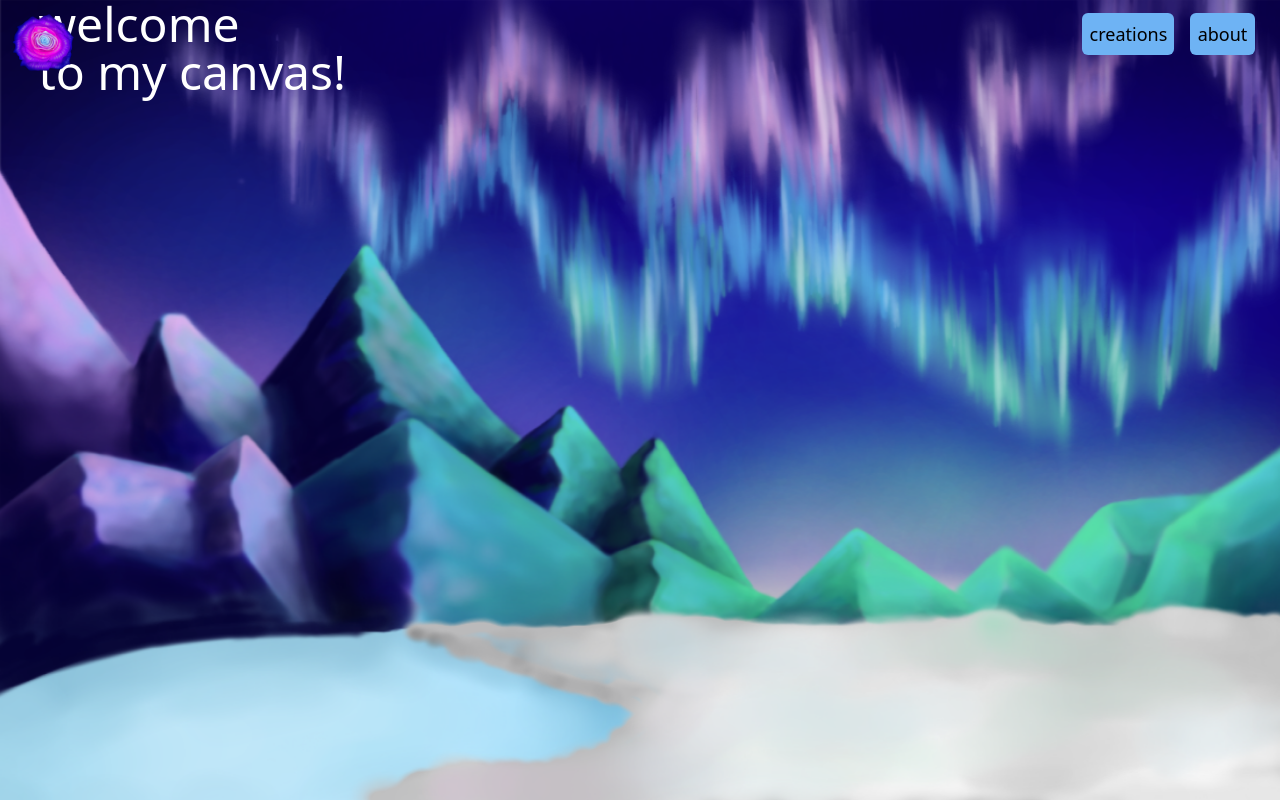
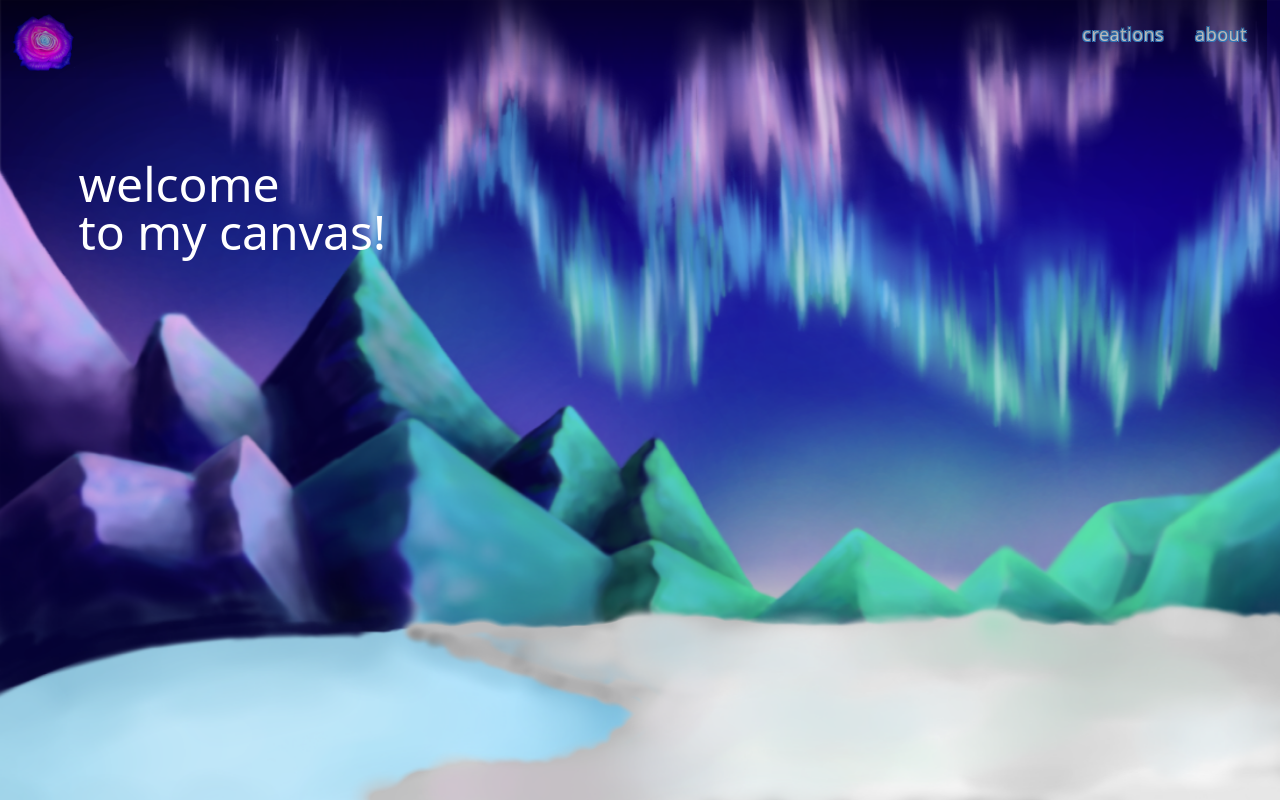
Before and after one commit to night-pianist/myPortfolio, a React (Create React App) app: page / in a window 1280 px wide. Built offline with nearby package versions, Linux system fonts and the light colour scheme.

Commit message:
update gradient + add some animation

```diff
--- a/package.json
+++ b/package.json
@@ -11,6 +11,7 @@
     "@types/react-dom": "^18.3.0",
     "react": "^18.3.1",
     "react-dom": "^18.3.1",
+    "react-intersection-observer": "^9.13.0",
     "react-router-dom": "^6.25.1",
     "react-scripts": "5.0.1",
     "typescript": "^4.9.5",
--- a/src/components/LandingPage.tsx
+++ b/src/components/LandingPage.tsx
@@ -1,4 +1,5 @@
 import { useNavigate, Link } from 'react-router-dom';
+import { useInView } from 'react-intersection-observer'; // scrolling effect
 import '../styling/landing.css';
 import logo from '../media/logo.png'
 import bg from '../media/bg.png'
@@ -10,6 +11,11 @@ const LandingPage = () => {
     const aboutOnClick = () => { navigate('/about'); } // go to the about page
     const creationsOnClick = () => { navigate('/creations'); } // go to the creations page
 
+    const { ref: ref1, inView: inView1 } = useInView({ triggerOnce: true, threshold: 0.1 });
+    const { ref: ref2, inView: inView2 } = useInView({ triggerOnce: true, threshold: 0.1 });
+    const { ref: ref3, inView: inView3 } = useInView({ triggerOnce: true, threshold: 0.1 });
+    const { ref: ref4, inView: inView4 } = useInView({ triggerOnce: true, threshold: 0.1 });
+
     return (
         <div className="landing-page">
             <img
@@ -17,7 +23,7 @@ const LandingPage = () => {
                 alt="bg"
                 className="bg-pic"
             />
-            <div className="navbar absolute w-[99%]">
+            <div className="navbar absolute w-[99%] gradient-shadow">
                 <div className="relative flex items-center">
                     <img
                         src={logo}
@@ -27,14 +33,14 @@ const LandingPage = () => {
                     />
                     <div className="btns-container absolute top-0 right-0 flex justify-end space-x-4" style={{ padding: '1%'}}>
                         <button // about button
-                            className="about-btn bg-ice-blue sm:text-sm md:text-md lg:text-lg rounded-md"
+                            className="about-btn text-outline tracking-wide text-white sm:text-sm md:text-md lg:text-lg rounded-md"
                             style={{ padding: '5%' }}
                             onClick={aboutOnClick}
                         >
                             creations
                         </button>
                         <button // creations button
-                            className="creation-btn bg-ice-blue sm:text-sm md:text-md lg:text-lg rounded-md"
+                            className="creation-btn text-outline tracking-wide text-white sm:text-sm md:text-md lg:text-lg rounded-md"
                             style={{ padding: '5%' }}
                             onClick={creationsOnClick}
                         >
@@ -45,20 +51,45 @@ const LandingPage = () => {
             </div>
             <div className="welcome">
                 <h1
-                    className="sm:text-3xl md:text-4xl lg:text-5xl text-white"
+                    className="sm:text-3xl md:text-4xl lg:text-5xl text-white pl-10 pt-40"
                     style={{ marginLeft: '3%' }}
                 >
                     welcome
                 </h1>
                 <h1
+                    className="sm:text-3xl md:text-4xl lg:text-5xl text-white pl-10"
+                    style={{ marginLeft: '3%' }}
+                >
+                    to my canvas!
+                </h1>
+                {/* <h1
                     className="welcome sm:text-3xl md:text-4xl lg:text-5xl text-white"
                     style={{ marginLeft: '3%' }}
                 >
                     to my canvas!
-                </h1>
+                </h1> */}
             </div>
-            <div className="main-content text-white">
-                i'm khiet!
+            <div className="transition">
+
+            </div>
+            <div className="main-content text-white sm:text-5xl md:text-6xl lg:text-7xl flex flex-vertical justify-center" style={{ padding: '3%'}}>
+                <div className="title">
+                    i'm khiet!
+                </div>
+                <div className="overflow-hidden">
+                    <div ref={ref1} className={`animated-div ${inView1 ? 'animate-left' : ''}`}>
+                        <p>I’m an artist...</p>
+                    </div>
+                    <div ref={ref2} className={`animated-div ${inView2 ? 'animate-right' : ''}`}>
+                        <p>I’m a CAD technician...</p>
+                    </div>
+                    <div ref={ref3} className={`animated-div ${inView3 ? 'animate-left' : ''}`}>
+                        <p>I’m a programmer...</p>
+                    </div>
+                    <div ref={ref4} className={`animated-div ${inView4 ? 'animate-right' : ''}`}>
+                        <p>I’m a music lover...</p>
+                    </div>
+                </div>
             </div>
         </div>
      );
--- a/src/styling/landing.css
+++ b/src/styling/landing.css
@@ -19,13 +19,33 @@ button, .logo {
     z-index: -1;
 }
 
-.logo {
-    /* position: absolute; */
-    /* z-index: 100; */
+.text-outline {
+    text-shadow:
+        -1px -1px 0 #439cf0,
+         1px -1px 0 #439cf0,
+        -1px  1px 0 #439cf0,
+         1px  1px 0 #439cf0;
+}
+
+.gradient-shadow::before {
+    content: '';
+    position: absolute;
+    top: 0;
+    left: 0;
+    right: 0;
+    height: 90%; /* Adjust the height as needed */
+    background: linear-gradient(to bottom, rgba(0, 0, 0, 0.5), rgba(0, 0, 0, 0));
+    pointer-events: none; /* Ensure it doesn't interfere with interactions */
+    z-index: 1; /* Ensure it is above the navbar content */
 }
 
 .welcome {
     min-height: 100vh;
+}
+
+.transition {
+    background: linear-gradient(to bottom, transparent, #080737);
+    min-height: 30vh;
 }
 
 .main-content {
@@ -34,3 +54,39 @@ button, .logo {
     min-height: 100vh;
     /* height: 100vh; */
 }
+
+@keyframes slideInLeft {
+    from {
+      transform: translateX(-100%);
+      opacity: 0;
+    }
+    to {
+      transform: translateX(0);
+      opacity: 1;
+    }
+  }
+
+  @keyframes slideInRight {
+    from {
+      transform: translateX(100%);
+      opacity: 0;
+    }
+    to {
+      transform: translateX(0);
+      opacity: 1;
+    }
+  }
+
+  .animated-div {
+    opacity: 0;
+    transform: translateX(-50px); /* Adjust to fit the movement you want */
+    transition: opacity 1s ease-out, transform 1s ease-out;
+  }
+
+  .animate-left {
+    animation: slideInLeft 1s ease-out forwards;
+  }
+
+  .animate-right {
+    animation: slideInRight 1s ease-out forwards;
+  }
```
Also changed, not shown: 1 other file (tests, documents, lock files or other folders).
